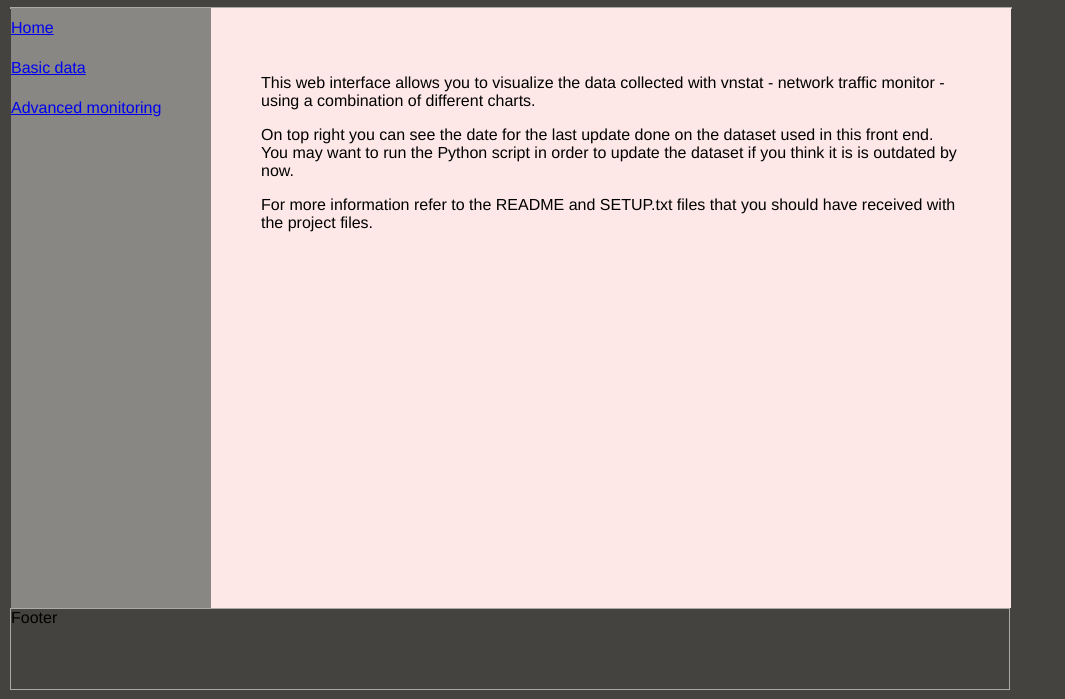
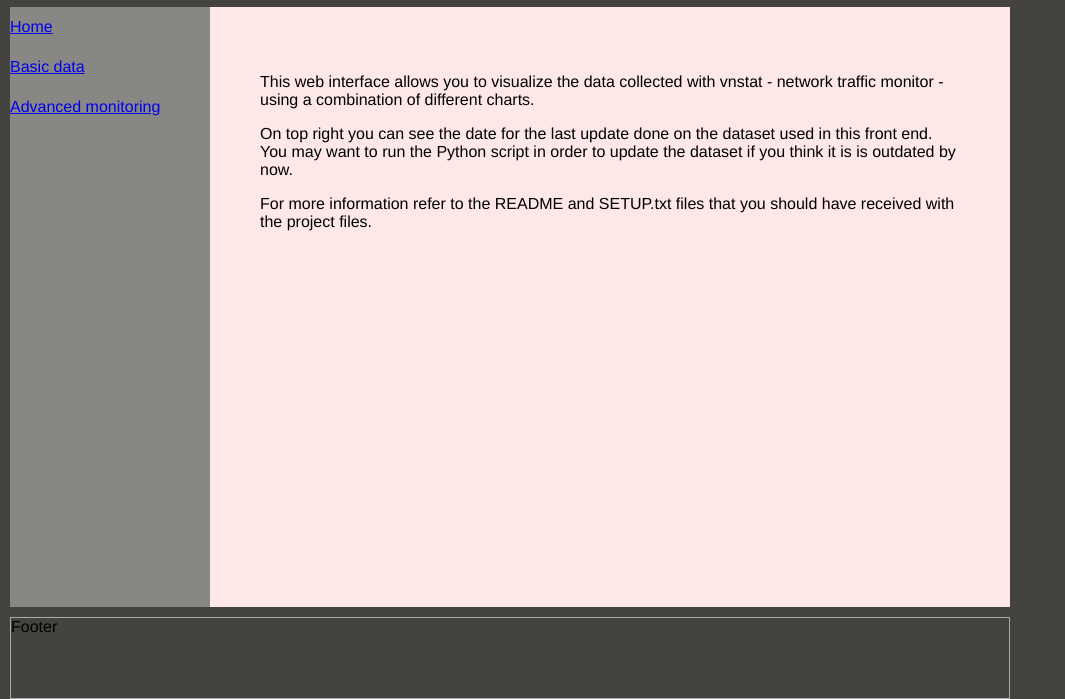
Before and after one commit to Rodu/av4vnstat, a plain HTML site: page av4vnstatweb/av4vnstat.html in a window 1280 px wide. Shown: the part 115-814 px from the top of the page, without its empty margins (0-1065 px from the left). Drawn offline with nearby package versions, Linux system fonts and the light colour scheme; a script that the page names is missing.

Commit message:
Removed useless body div

```diff
--- a/av4vnstatweb/av4vnstat.html
+++ b/av4vnstatweb/av4vnstat.html
@@ -14,7 +14,6 @@
             <div id="logoContainer"><span id="logo">Av4vnstat</span><br/><span id="slug">Visualizing network traffic information</span></div>
             <div id="updateTimeContainer"><span id="updateTime">Last update: Wed 2 May 2012 at 13:23</span></div>
         </div>
-        <div id="body">
         <div id="contents">
             <div id="verticalTabContainer"></div>
             <div id="chartsContents">
@@ -44,7 +43,6 @@
                 </div>
             </div>
         </div>
-        </div>
         <div id="footer">Footer</div>
     </div>
   </body>
--- a/av4vnstatweb/vnstat.css
+++ b/av4vnstatweb/vnstat.css
@@ -50,18 +50,12 @@ html, body {
     font-weight: bold;
 }
 
-#body {
-	width: 100%;
-	margin-top: 10px;
-    margin-bottom: 10px;
-    border: solid 1px #AAAAAA;
-    background-color: #fde7e7;
-}
-
 #contents {
 	float: left;
 	width: 100%;
     background-color: #888784;
+    margin-top: 10px;
+    margin-bottom: 10px;
 }
 
 #chartsContents {
```
Lines whose indentation alone changed are shown as unchanged.
